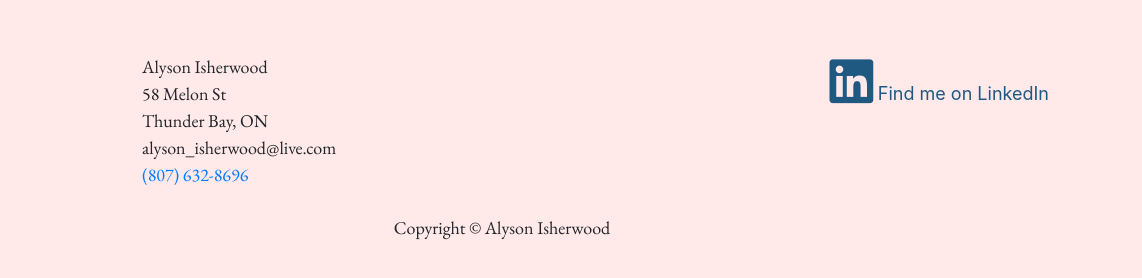
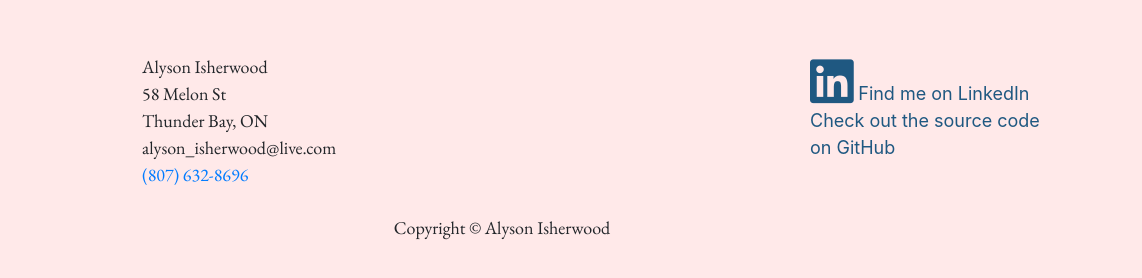
Before and after one commit to aisherwo/portfolio, a website: page index.html in a window 1280 px wide. Shown: the part 2598-2876 px from the top of the page, 138-1280 px from the left. Drawn offline with nearby package versions, Linux system fonts and the light colour scheme.

Commit message:
Update index.html

```diff
--- a/index.html
+++ b/index.html
@@ -228,8 +228,10 @@
 				  <div class="d-flex flex-row-reverse">
 					  <div class="p-2">
   <i class="fab fa-linkedin"></i>
-						  <a href="https://www.linkedin.com/in/alyson-isherwood/" class="link">Find me on LinkedIn</a>
-					  </div>
+	 <a href="https://www.linkedin.com/in/alyson-isherwood/" class="link">Find me on LinkedIn</a>
+		 <a href="https://github.com/aisherwo/portfolio" class="link">Check out the source code on GitHub</a>
+
+	</div>
 </div>
 	</div>
 
```
